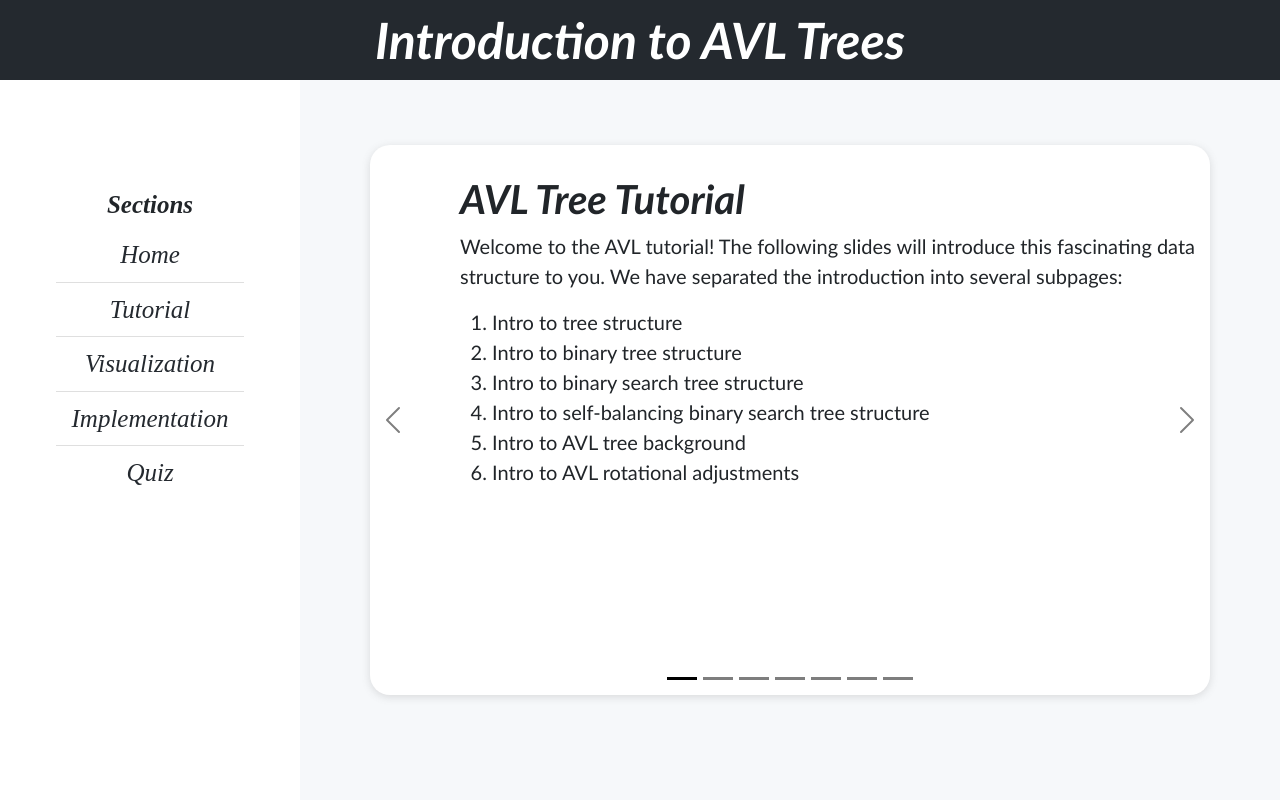
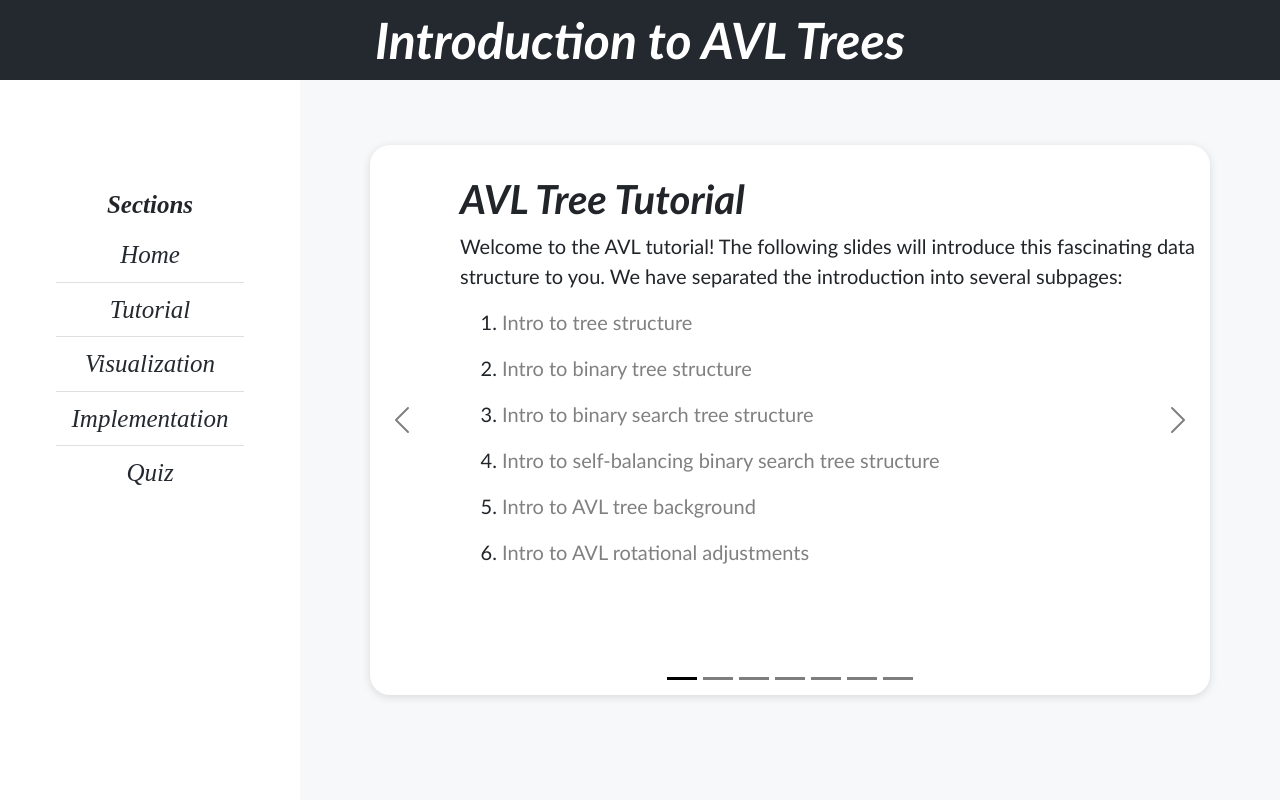
Before and after one commit to Software-Engineering-2022-Group-7/AVLTrees, a Flask app: page /tutorial.html in a window 1280 px wide. Run offline with Flask 2, Linux system fonts and the light colour scheme.

Commit message:
update tutorial front page

```diff
--- a/static/index.css
+++ b/static/index.css
@@ -167,11 +167,13 @@ main ul {
 }
 
 .carousel-control-prev {
-    margin-left: -40px;
+    margin-left: -10px;
+    width: 10%;
 }
 
 .carousel-control-next {
-    margin-right: -40px;
+    margin-right: -10px;
+    width: 10%;
 }
 
 .carousel-indicators {
@@ -188,6 +190,21 @@ main ul {
 
 .tutorial_Img3 {
     width: 100%;
+}
+
+.tutorial_front_page li {
+    margin-left: 10px;
+}
+
+.tutorial_front_page p {
+    margin-left: 0;
+    color: gray;
+    width: 500px;
+}
+
+.tutorial_front_page p:hover {
+    color: #24292F;
+    cursor: pointer;
 }
 
 /* The main_content section is exclusively for implementation.html. */
--- a/templates/tutorial.html
+++ b/templates/tutorial.html
@@ -47,13 +47,31 @@
                     <p>Welcome to the AVL tutorial!
                         The following slides will introduce this fascinating data structure to you. We have separated
                         the introduction into several subpages:</p>
-                    <ol>
-                        <li>Intro to tree structure</li>
-                        <li>Intro to binary tree structure</li>
-                        <li>Intro to binary search tree structure</li>
-                        <li>Intro to self-balancing binary search tree structure</li>
-                        <li>Intro to AVL tree background</li>
-                        <li>Intro to AVL rotational adjustments</li>
+                    <ol class="tutorial_front_page">
+                        <li>
+                            <p data-bs-target="#tutorial_carousel" data-bs-slide-to="1"
+                                    aria-label="Slide 2">Intro to tree structure</p>
+                        </li>
+                        <li>
+                            <p data-bs-target="#tutorial_carousel" data-bs-slide-to="2"
+                                    aria-label="Slide 3">Intro to binary tree structure</p>
+                        </li>
+                        <li>
+                            <p data-bs-target="#tutorial_carousel" data-bs-slide-to="3"
+                                    aria-label="Slide 4">Intro to binary search tree structure</p>
+                        </li>
+                        <li>
+                            <p data-bs-target="#tutorial_carousel" data-bs-slide-to="4"
+                                    aria-label="Slide 5">Intro to self-balancing binary search tree structure</p>
+                        </li>
+                        <li>
+                            <p data-bs-target="#tutorial_carousel" data-bs-slide-to="5"
+                                    aria-label="Slide 6">Intro to AVL tree background</p>
+                        </li>
+                        <li>
+                            <p data-bs-target="#tutorial_carousel" data-bs-slide-to="6"
+                                    aria-label="Slide 7">Intro to AVL rotational adjustments</p>
+                        </li>
                     </ol>
                 </div>
             </div>
```
